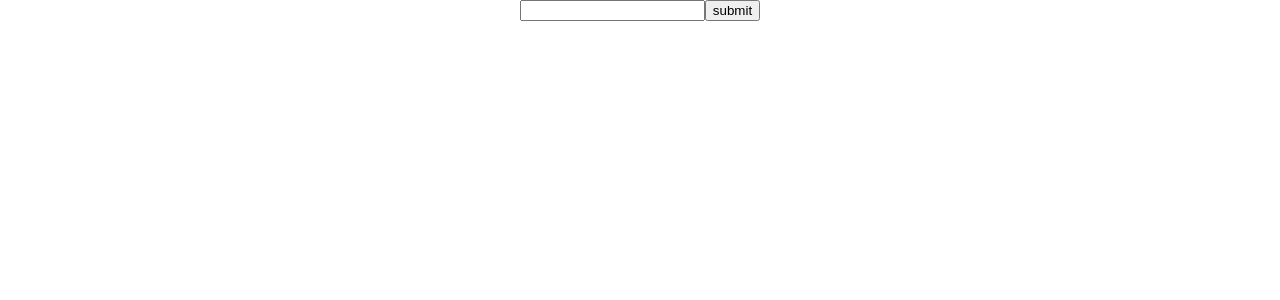
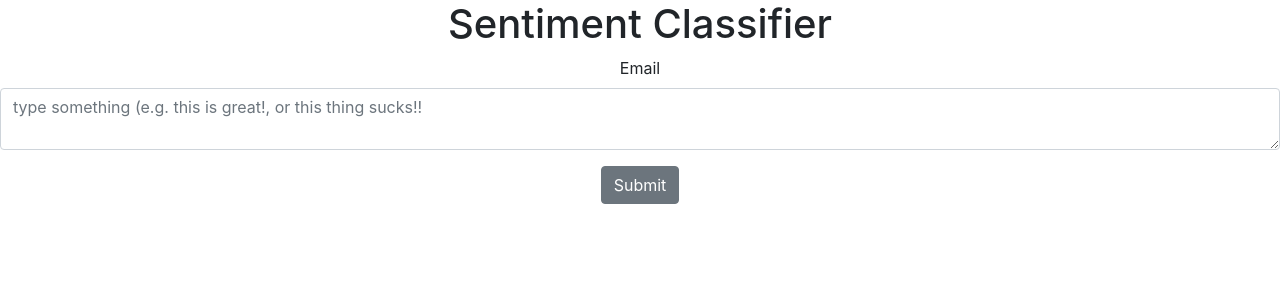
Before and after one commit to davified/ml-ci-cd-demo-react-client, a React (Create React App) app: page / in a window 1280 px wide. Shown: the top 300 px of the page. Built offline with nearby package versions, Linux system fonts and the light colour scheme.

Commit message:
Add react bootstrap

```diff
--- a/package.json
+++ b/package.json
@@ -3,8 +3,10 @@
   "version": "0.1.0",
   "private": true,
   "dependencies": {
+    "bootstrap": "^4.1.1",
     "react": "^16.4.0",
     "react-dom": "^16.4.0",
+    "reactstrap": "^6.0.1",
     "whatwg-fetch": "^2.0.4"
   },
   "devDependencies": {
--- a/public/index.html
+++ b/public/index.html
@@ -19,7 +19,7 @@
       work correctly both with client-side routing and a non-root public URL.
       Learn how to configure a non-root public URL by running `npm run build`.
     -->
-    <title>React App</title>
+    <title>Sentiment classifier</title>
   </head>
   <body>
     <noscript>
--- a/src/App.js
+++ b/src/App.js
@@ -17,6 +17,7 @@ class App extends Component {
   render() {
     return (
       <div className="App">
+        <h1>Sentiment Classifier</h1>
         <InputForm handleSubmit={this.handleSubmit.bind(this)} />
         {this.state.sentiment === "positive" && <PositiveSentiment />}
         {this.state.sentiment === "negative" && <NegativeSentiment />}
--- a/src/InputForm.js
+++ b/src/InputForm.js
@@ -1,20 +1,41 @@
 import React, { Component } from "react";
+import { Button, Form, FormGroup, Label, Input } from "reactstrap";
 
 class InputForm extends Component {
+  constructor() {
+    super();
+    this.state = {
+      input: ""
+    };
+  }
   render() {
     return (
       <div>
-        <form onSubmit={this.handleSubmit.bind(this)}>
-          <input type="text" ref={input => (this.input = input)} />
-          <input type="submit" value="submit" />
-        </form>
+        <Form onSubmit={this.handleSubmit.bind(this)}>
+          <FormGroup>
+            <Label for="exampleEmail">Email</Label>
+            <Input
+              type="textarea"
+              placeholder="type something (e.g. this is great!, or this thing sucks!!"
+              value={this.state.value}
+              onChange={this.handleChange.bind(this)}
+            />
+          </FormGroup>
+          <Button>Submit</Button>
+        </Form>
       </div>
     );
   }
 
   handleSubmit(event) {
+    console.log("handleSubmit()");
+    console.log(this.input.value);
     event.preventDefault();
     this.props.handleSubmit(this.input.value);
+  }
+
+  handleChange(event) {
+    this.setState({ input: event.target.value });
   }
 }
 
```
Also changed, not shown: src/index.js (+8 -6 lines), 1 other file (tests, documents, lock files or other folders).
